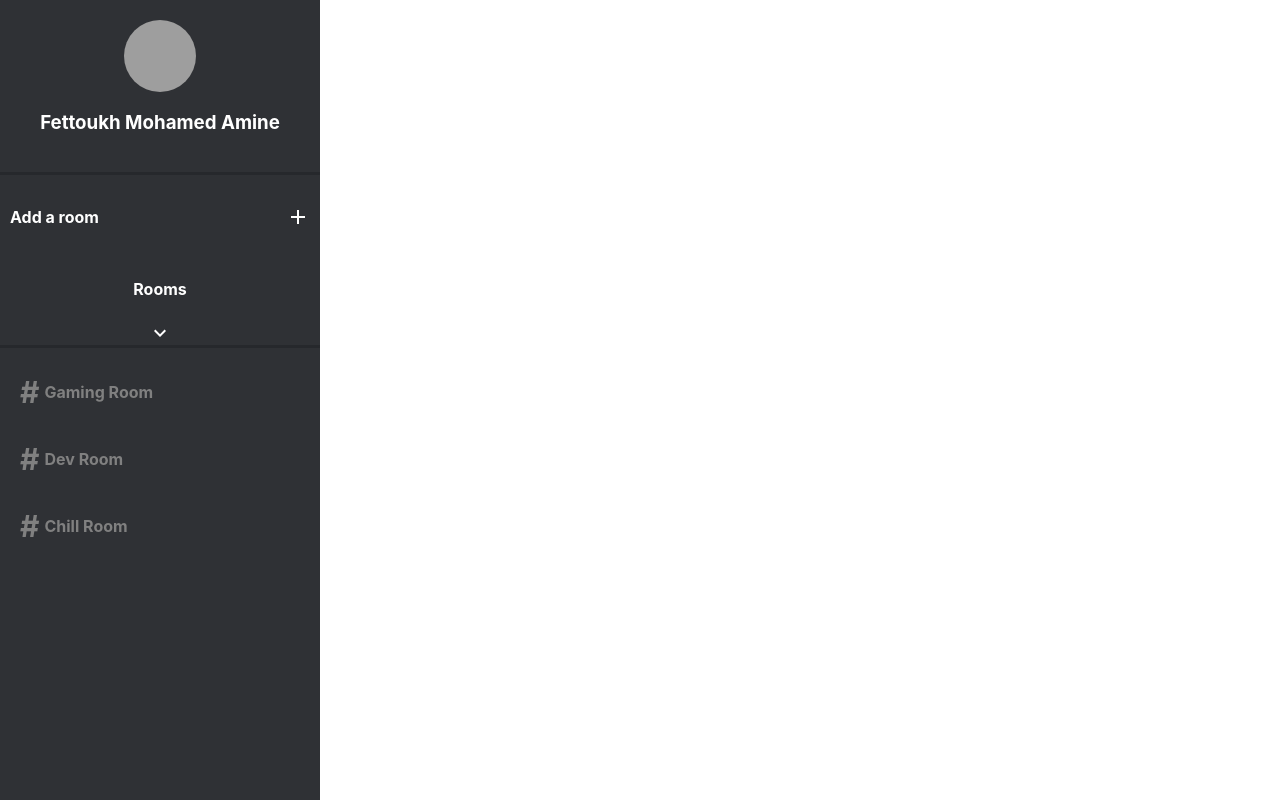
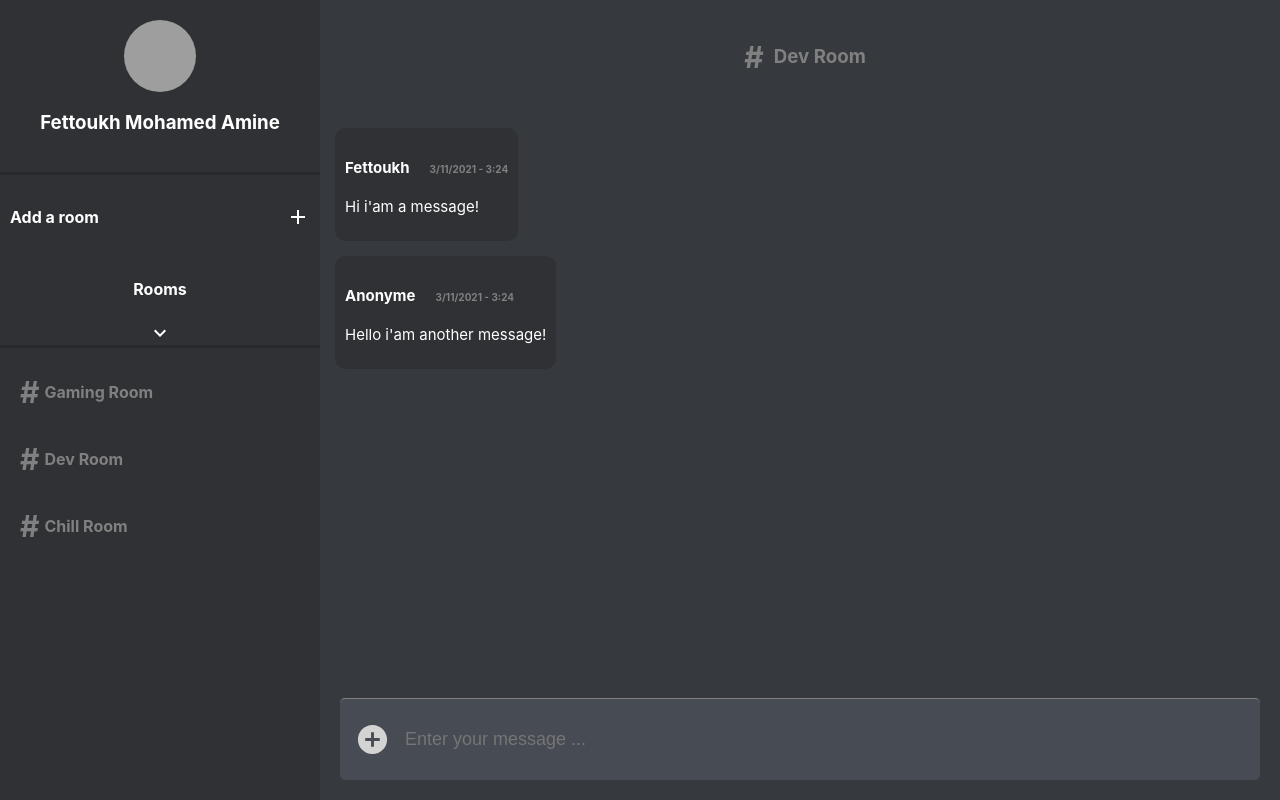
Before and after one commit to Fettoukh/ChatApp_React_Firebase, a React (Create React App) app: page / in a window 1280 px wide. Built offline with nearby package versions, Linux system fonts and the light colour scheme; grey boxes are pictures that could not be loaded.

Commit message:
finished the chat component

```diff
--- a/src/App.js
+++ b/src/App.js
@@ -1,11 +1,13 @@
 import React from "react";
 import Sidebar from "./components/Sidebar";
+import Chat from "./components/Chat";
 import "./App.css";
 
 function App() {
   return (
     <div className="App">
       <Sidebar />
+      <Chat />
     </div>
   );
 }
--- /dev/null
+++ b/src/components/Chat.css
@@ -0,0 +1,58 @@
+.chat {
+  display: flex;
+  flex-direction: column;
+  flex: 0.75;
+  background-color: #363a3f;
+  height: 100vh;
+}
+
+.chat_header {
+  display: flex;
+  justify-content: center;
+  align-items: center;
+  color: gray;
+  padding: 10px;
+}
+
+.chat_headerHash {
+  font-size: 30px;
+  padding: 10px;
+}
+
+.chat_header > h3 {
+  display: flex;
+  align-items: center;
+}
+
+.chat_body {
+  flex: 1;
+}
+
+.chat_input {
+  color: lightgray;
+  display: flex;
+  align-items: center;
+  /* justify-content: center; */
+  padding: 15px;
+  border-radius: 5px;
+  margin: 20px;
+  border-top: 1px solid gray;
+  background-color: #474b53;
+}
+
+.chat_input > form > input {
+  padding: 15px;
+  background: transparent;
+  width: 100%;
+  border: none;
+  outline-width: 0;
+  color: white;
+  font-size: large;
+}
+.chat__input > form {
+  flex: 1;
+}
+
+.chat_inputButton {
+  display: none;
+}
--- /dev/null
+++ b/src/components/Chat.js
@@ -0,0 +1,49 @@
+import React, { useState } from "react";
+import Message from "./Message";
+import "./Chat.css";
+import { AddCircle } from "@material-ui/icons";
+
+function Chat() {
+  const [messages, setMessages] = useState([
+    { message: "Hi i'am a message!", user: "Fettoukh" },
+    { message: "Hello i'am another message!", user: "Anonyme" },
+  ]);
+  const [input, setInput] = useState("");
+
+  return (
+    <div className="chat">
+      <div className="chat_header">
+        <h3>
+          <span className="chat_headerHash">#</span>
+          Dev Room
+        </h3>
+      </div>
+
+      <div className="chat_body">
+        {messages.map((message) => (
+          <Message message={message.message} user={message.user} />
+        ))}
+      </div>
+
+      <div className="chat_input">
+        <AddCircle fontSize="large" />
+        <form>
+          <input
+            placeholder={"Enter your message ..."}
+            value={input}
+            onChange={(e) => setInput(e.target.value)}
+          />
+          <button
+            onClick={() => console.log(input)}
+            className="chat_inputButton"
+            type="submit"
+          >
+            Send Message
+          </button>
+        </form>
+      </div>
+    </div>
+  );
+}
+
+export default Chat;
--- /dev/null
+++ b/src/components/Message.css
@@ -0,0 +1,21 @@
+.message {
+  display: flex;
+  align-items: center;
+  color: white;
+  background-color: #2f3135;
+  width: fit-content;
+  border-radius: 10px;
+  padding: 10px;
+  margin: 15px;
+  font-size: 15px;
+}
+
+.message__info {
+  margin-left: 20px;
+}
+
+.message_infoTimestamp {
+  margin-left: 20px;
+  color: gray;
+  font-size: x-small;
+}
--- /dev/null
+++ b/src/components/Message.js
@@ -0,0 +1,20 @@
+import React from "react";
+import "./Message.css";
+
+function Message({ message, user }) {
+  return (
+    <div>
+      <div className="message">
+        <div className="message_info">
+          <h4>
+            {user}
+            <span className="message_infoTimestamp">3/11/2021 - 3:24</span>
+          </h4>
+          <p>{message}</p>
+        </div>
+      </div>
+    </div>
+  );
+}
+
+export default Message;
```
